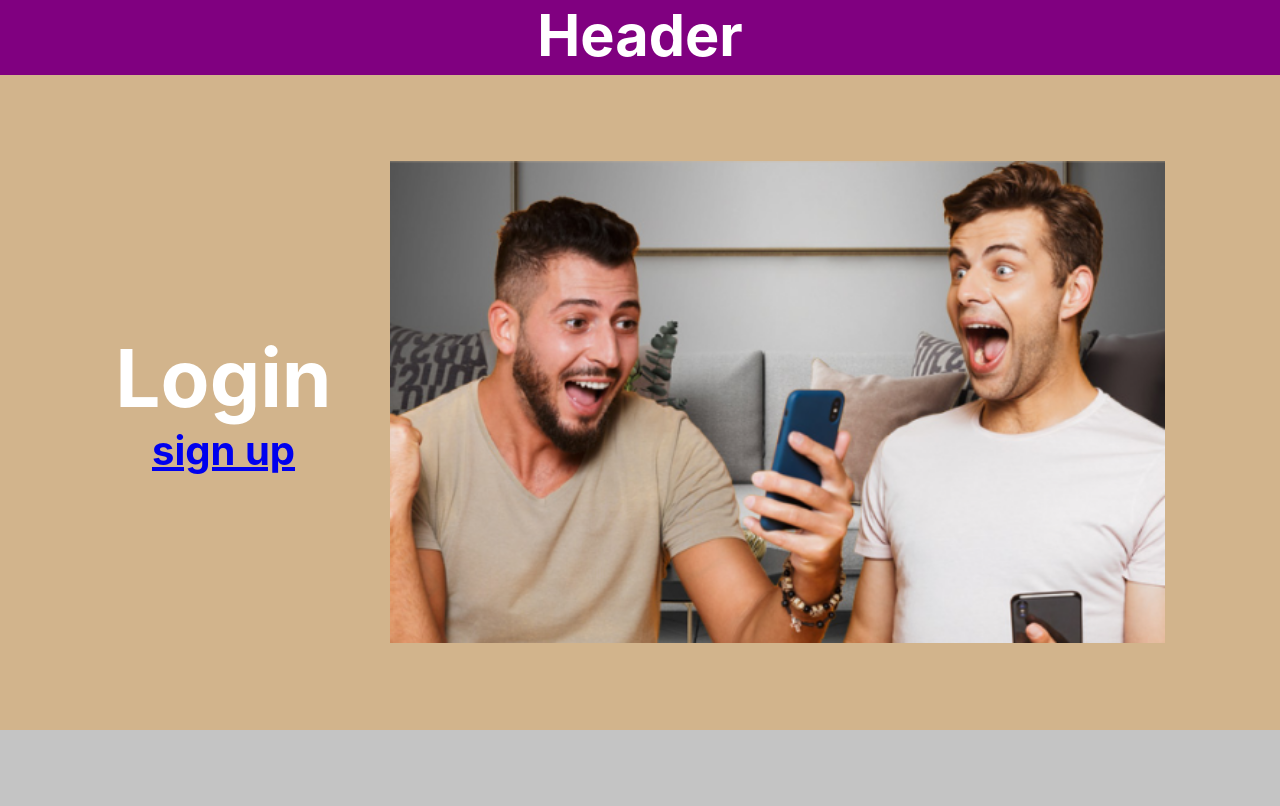
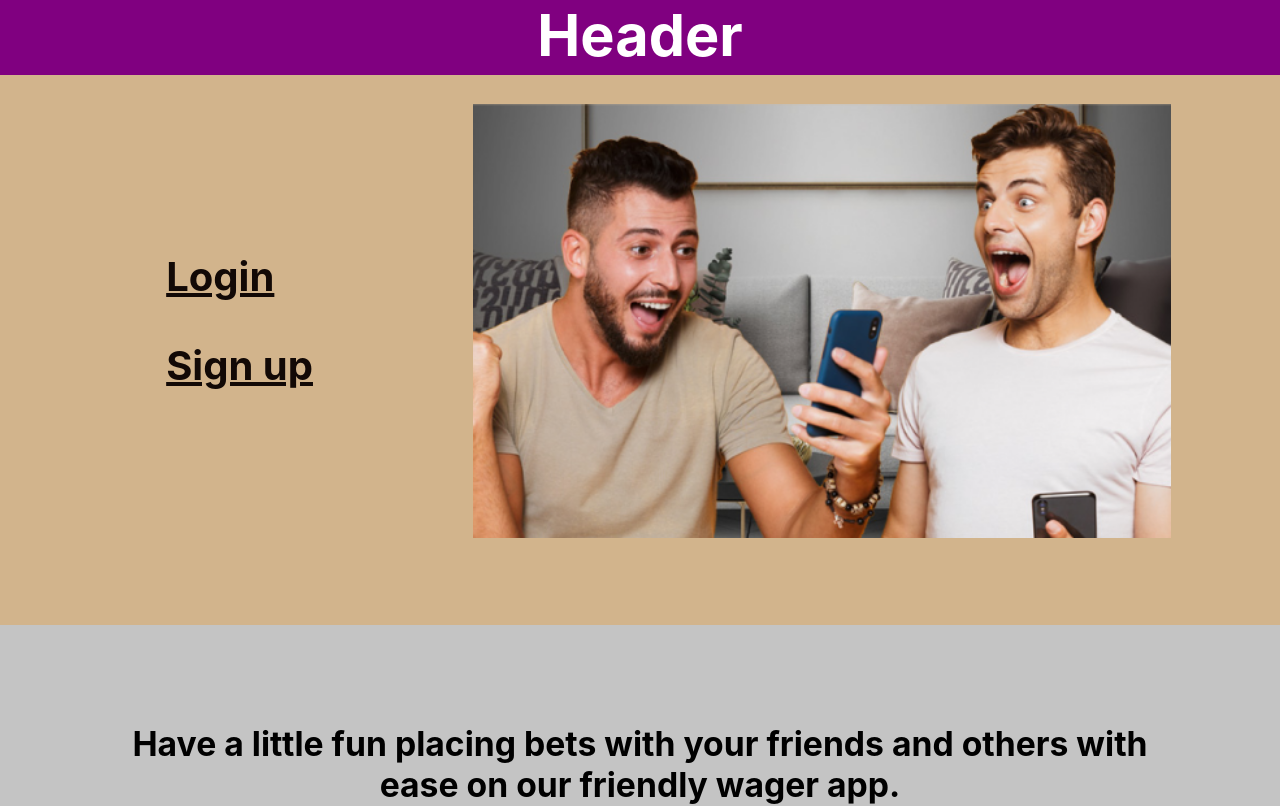
Before and after one commit to tamaraeaton/bettingapp, a React (Create React App) app: page / in a window 1280 px wide. Shown: the top 806 px of the page. Built offline with nearby package versions, Linux system fonts and the light colour scheme.

Commit message:
added styling code to app.css

```diff
--- a/src/App.css
+++ b/src/App.css
@@ -1,3 +1,14 @@
+* {
+  margin: 0;
+  padding: 0;
+  box-sizing: border-box;
+  /* border: 1px solid hotpink; */
+}
+
+html {
+  font-size: calc(1em + 1vw)
+}
+
 .App {
   text-align: center;
 }
--- a/src/components/Welcome/Welcome.css
+++ b/src/components/Welcome/Welcome.css
@@ -1,49 +1,39 @@
-* {
-    margin: 0;
-    padding: 0;
-    box-sizing: border-box;
-    /* border: 1px solid hotpink; */
-}
-
-html {
-    font-size: calc(1em + 1vw)
-}
-
 .welcome {
     background-color: #D2B48C;
     display: flex;
-    padding: 3em;
+    padding: 1em 1em 3em 3em;
     justify-content: space-around;
 }
 
 .links-section {
     display: flex;
     flex-direction: column;
-    align-items: center;
     justify-content: center;
+    text-align: left;
+    /* justify-content: space-evenly; */
 }
 
 #friends-betting-img {
-    width: 70%;
+    width: 60%;
     height: auto;
+    /* padding-left: 2%; */
 }
 
 .login-anchor {
-    text-decoration: none;
+    color: #120906
 }
 
 .login {
-    color: white;
-    font-size: 80px;
-
+    color: #120906;
+    font-size: 40px;
+    margin-bottom: 1em;
 }
 
-/* .signup-anchor {
-    font-size: 20px;
-} */
+.signup-anchor {
+    color: #120906;
+}
 
 .sign-up {
-    /* color: white; */
     font-size: 40px;
 }
 
--- a/src/components/Welcome/Welcome.js
+++ b/src/components/Welcome/Welcome.js
@@ -8,8 +8,8 @@ const Welcome = () => {
       <div className='welcome'>
         <div className="links-section">
         <a className="login-anchor"href="#"><h1 className='login'>Login</h1></a>
-        <a href="#" className="signup-anchor"><h1 className='sign-up' src=''>
-          sign up
+        <a href="#" className="signup-anchor"><h1 className='sign-up'>
+          Sign up
         </h1></a>
         </div>
         <img id='friends-betting-img' src={FriendsBetting} alt="bettingFriends" />
```
